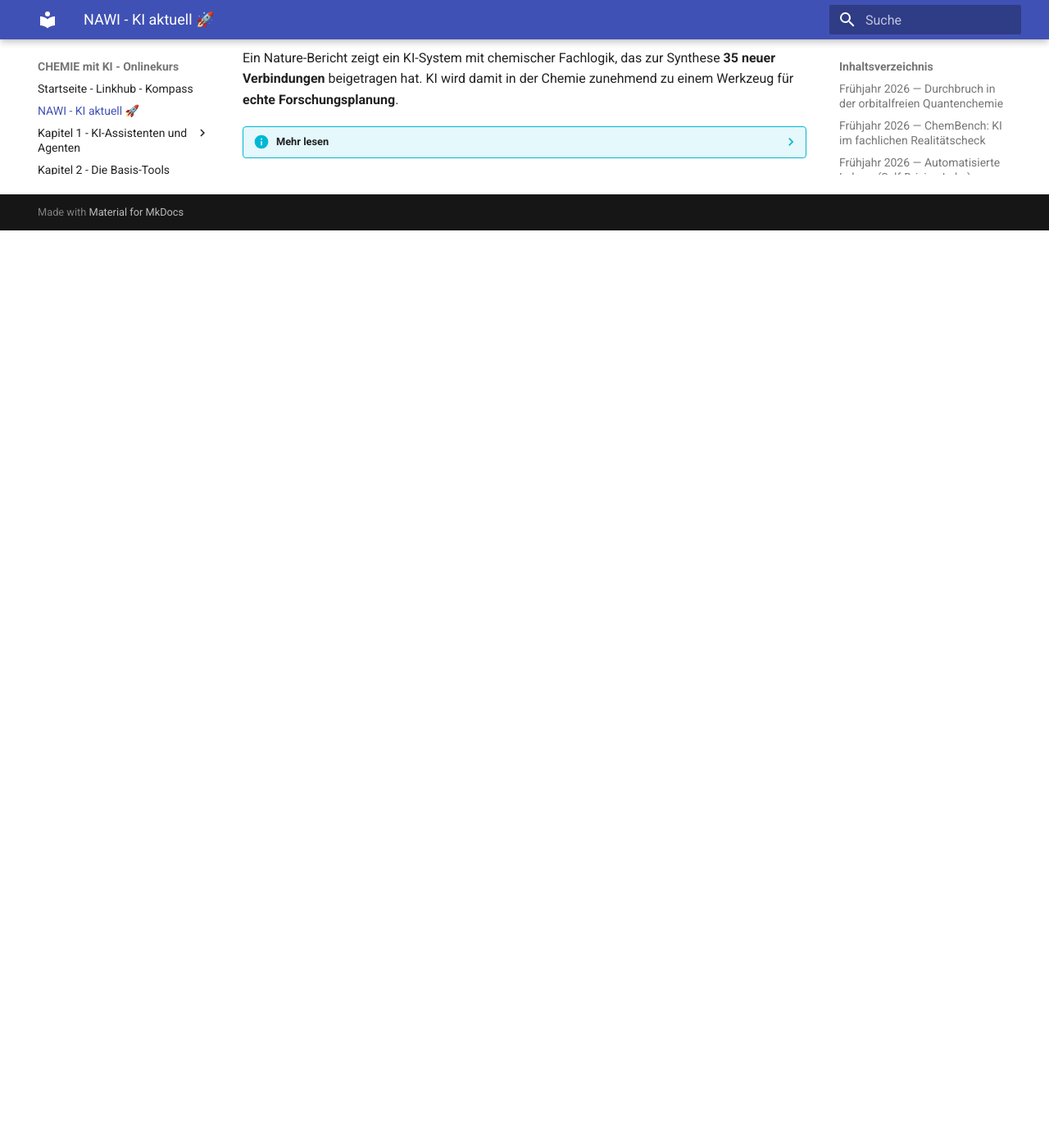
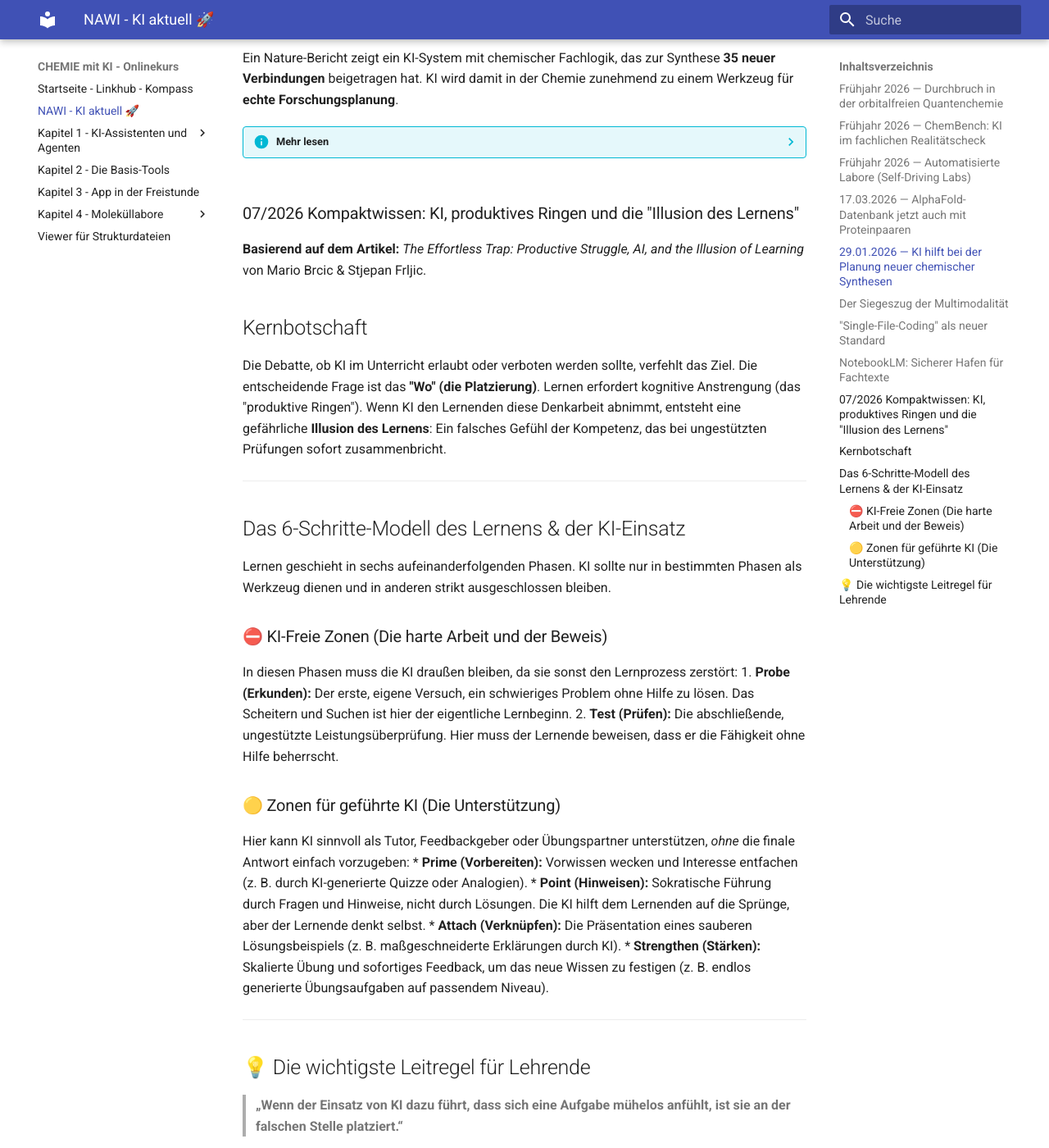
Before and after one commit to ekerzendorfer/CHEMIE-MIT-KI-ONLINEKURS, an MkDocs documentation site: the page built from docs/aktuell.md, in a window 1280 px wide and 1400 px high, scrolled down 1239 px. Shown: the whole window at 82% size. Built offline with MkDocs 1.6.1 and Material for MkDocs 9.7.7, drawn with Linux system fonts in a browser that asks for light colours; before the commit the page ends 1520 px from its top, so only the background shows below that; some of the changed text lies outside the part shown.

Commit message:
Expand discussion on AI's role in education
Added a section on the role of AI in learning, including a 6-step model and guidelines for educators on using AI effectively.

```diff
--- a/docs/aktuell.md
+++ b/docs/aktuell.md
@@ -68,6 +68,36 @@
 
 === "Schule & Didaktik"
 
+### 07/2026 Kompaktwissen: KI, produktives Ringen und die "Illusion des Lernens"
+
+**Basierend auf dem Artikel:** *The Effortless Trap: Productive Struggle, AI, and the Illusion of Learning* von Mario Brcic & Stjepan Frljic.
+
+## Kernbotschaft
+Die Debatte, ob KI im Unterricht erlaubt oder verboten werden sollte, verfehlt das Ziel. Die entscheidende Frage ist das **"Wo" (die Platzierung)**. Lernen erfordert kognitive Anstrengung (das "produktive Ringen"). Wenn KI den Lernenden diese Denkarbeit abnimmt, entsteht eine gefährliche **Illusion des Lernens**: Ein falsches Gefühl der Kompetenz, das bei ungestützten Prüfungen sofort zusammenbricht.
+
+---
+
+## Das 6-Schritte-Modell des Lernens & der KI-Einsatz
+
+Lernen geschieht in sechs aufeinanderfolgenden Phasen. KI sollte nur in bestimmten Phasen als Werkzeug dienen und in anderen strikt ausgeschlossen bleiben.
+
+### ⛔ KI-Freie Zonen (Die harte Arbeit und der Beweis)
+In diesen Phasen muss die KI draußen bleiben, da sie sonst den Lernprozess zerstört:
+1. **Probe (Erkunden):** Der erste, eigene Versuch, ein schwieriges Problem ohne Hilfe zu lösen. Das Scheitern und Suchen ist hier der eigentliche Lernbeginn.
+2. **Test (Prüfen):** Die abschließende, ungestützte Leistungsüberprüfung. Hier muss der Lernende beweisen, dass er die Fähigkeit ohne Hilfe beherrscht.
+
+### 🟡 Zonen für geführte KI (Die Unterstützung)
+Hier kann KI sinnvoll als Tutor, Feedbackgeber oder Übungspartner unterstützen, *ohne* die finale Antwort einfach vorzugeben:
+* **Prime (Vorbereiten):** Vorwissen wecken und Interesse entfachen (z. B. durch KI-generierte Quizze oder Analogien).
+* **Point (Hinweisen):** Sokratische Führung durch Fragen und Hinweise, nicht durch Lösungen. Die KI hilft dem Lernenden auf die Sprünge, aber der Lernende denkt selbst.
+* **Attach (Verknüpfen):** Die Präsentation eines sauberen Lösungsbeispiels (z. B. maßgeschneiderte Erklärungen durch KI).
+* **Strengthen (Stärken):** Skalierte Übung und sofortiges Feedback, um das neue Wissen zu festigen (z. B. endlos generierte Übungsaufgaben auf passendem Niveau).
+---
+## 💡 Die wichtigste Leitregel für Lehrende
+
+> **„Wenn der Einsatz von KI dazu führt, dass sich eine Aufgabe mühelos anfühlt, ist sie an der falschen Stelle platziert.“**
+
+Mühelosigkeit ist ein Warnsignal dafür, dass das Werkzeug die Arbeit erledigt, die eigentlich die neue Fähigkeit aufbauen sollte.
     ### 19.01.2026 — OECD: Generative KI wirkt nur mit klarer didaktischer Führung
     Der *OECD Digital Education Outlook 2026* betont, dass generative KI im Lernen dann nützlich wird, wenn sie **didaktisch geführt und strukturiert** eingesetzt wird. Freies „Herumprobieren“ reicht nicht.
 
```
